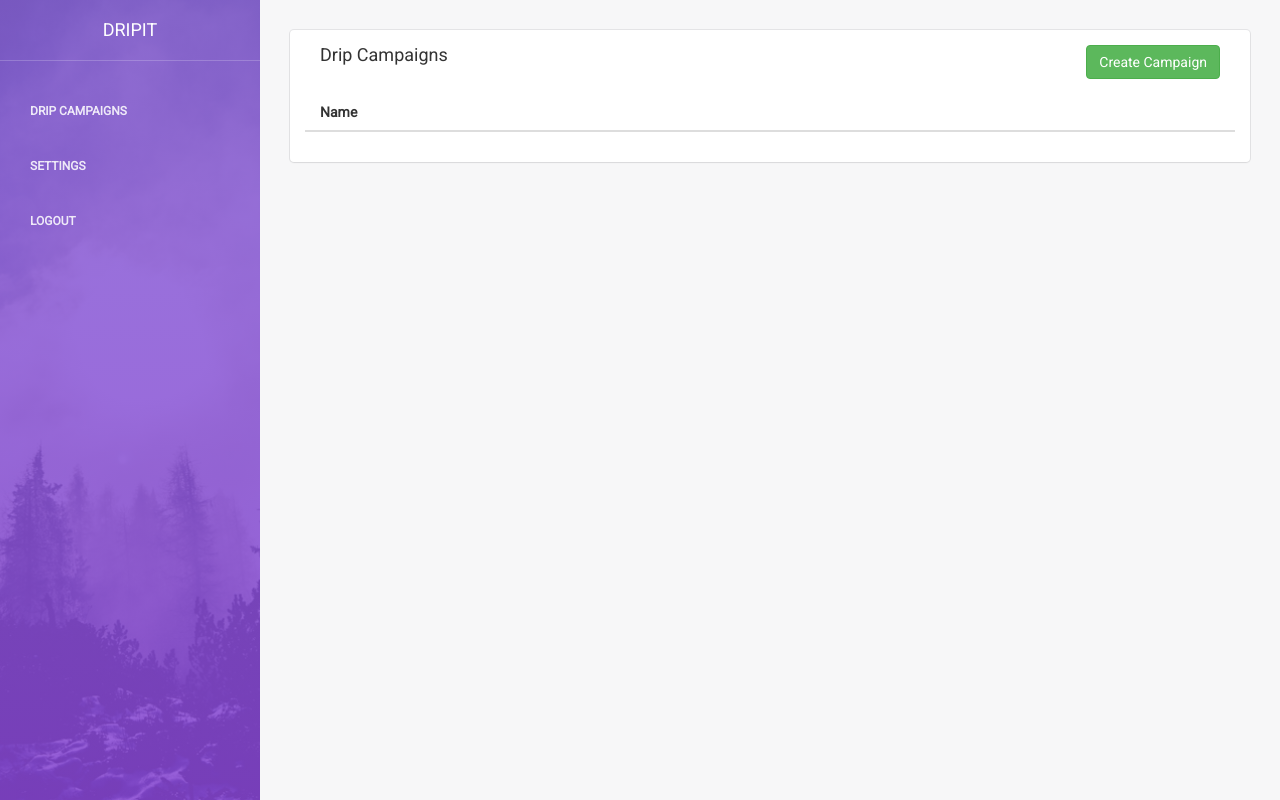
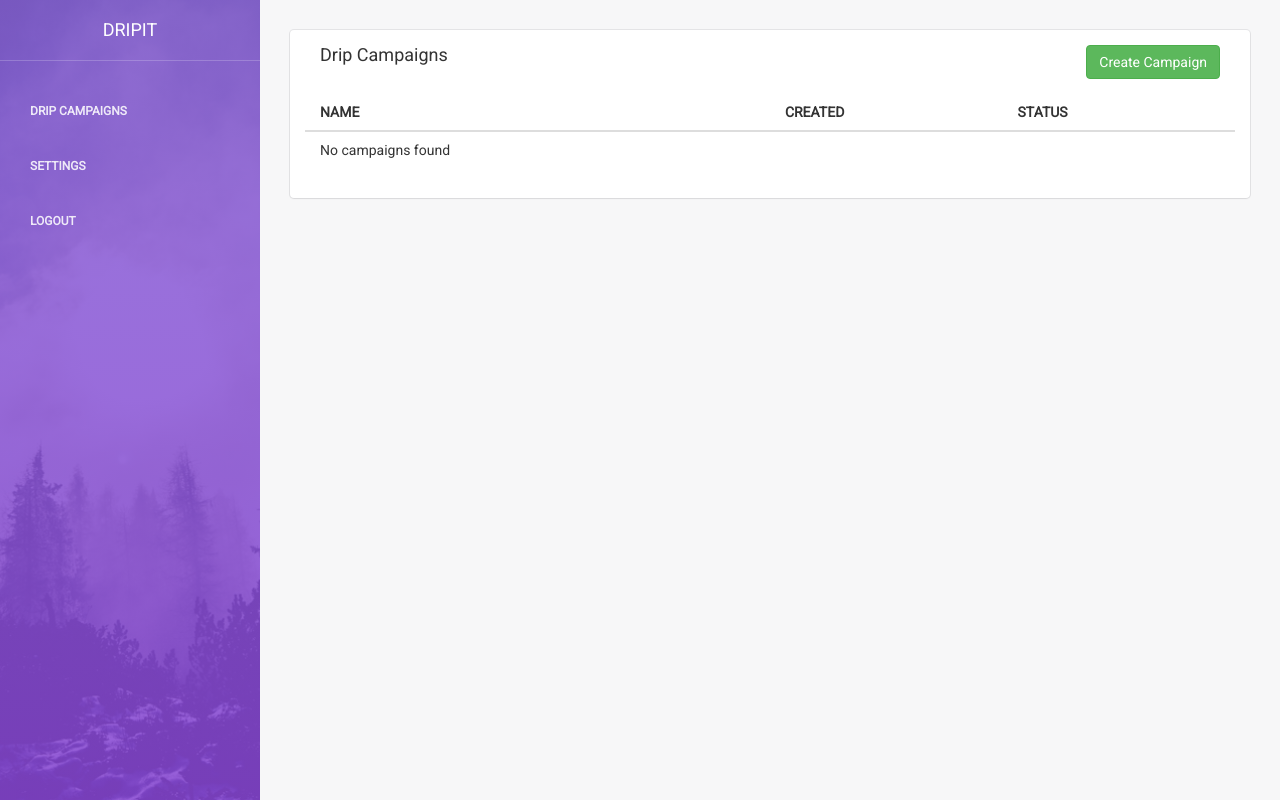
Before and after one commit to Dripitio/drip, a Flask app: template drip/templates/dashboard/drip_list.html in a window 1280 px wide. Run offline with Flask 2, Linux system fonts and the light colour scheme; the template is opened without the code that fills it, so the values that code supplies are empty; style sheets or scripts are compiled from the project's sources; parts of the project's set-up code (start-up, migrations or seed data) failed here and were passed over; some libraries are stand-ins or nearby versions.

Commit message:
Added creation time and status fields to `Campaign`

```diff
--- a/drip/templates/dashboard/drip_list.html
+++ b/drip/templates/dashboard/drip_list.html
@@ -25,10 +25,13 @@
                         <table class="table table-hover">
                             <thead>
                             <tr>
-                                <th>Name</th>
+                                <th>NAME</th>
+                                <th>CREATED</th>
+                                <th>STATUS</th>
                             </tr>
                             </thead>
                             <tbody>
+                            {% if campaigns %}
                                 {% for campaign in campaigns %}
                                     <tr>
                                         <td>
@@ -36,8 +39,15 @@
                                                 {{ campaign.name }}
                                             </a>
                                         </td>
+                                        <td>{{ campaign.created_at }}</td>
+                                        <td style="text-transform: capitalize;">{{ campaign.status }}</td>
                                     </tr>
                                 {% endfor %}
+                            {% else %}
+                                <td>No campaigns found</td>
+                                <td></td>
+                                <td></td>
+                            {% endif %}
                             </tbody>
                         </table>
 
--- a/drip/views/dashboard.py
+++ b/drip/views/dashboard.py
@@ -1,4 +1,4 @@
-from flask import Blueprint, render_template, request, abort, jsonify
+from flask import Blueprint, render_template, request, abort
 from flask.ext.login import current_user, login_required
 from flask.ext.wtf import Form
 from wtforms import StringField
@@ -41,6 +41,9 @@ def additional_context():
 @include_notifications
 def drip():
     campaigns = Campaign.objects(user_id=current_user.id).all()
+    for campaign in campaigns:
+        campaign.created_at = campaign.created_at.strftime('%b %d, %Y')
+
     return render_template('dashboard/drip_list.html', active_nav='index', campaigns=campaigns)
 
 
--- a/webpack.config.js
+++ b/webpack.config.js
@@ -42,7 +42,7 @@ module.exports = {
   plugins: [
     new ExtractTextPlugin("[name].css"),
     new webpack.ProvidePlugin({
-      'fetch': 'imports?this=>global!exports?global.fetch!whatwg-fetch'
+      fetch: 'imports?this=>global!exports?global.fetch!whatwg-fetch'
     })
   ],
 
```
Also changed, not shown: drip/db/drip.py (+6 -3 lines). Lines whose indentation alone changed are shown as unchanged.
